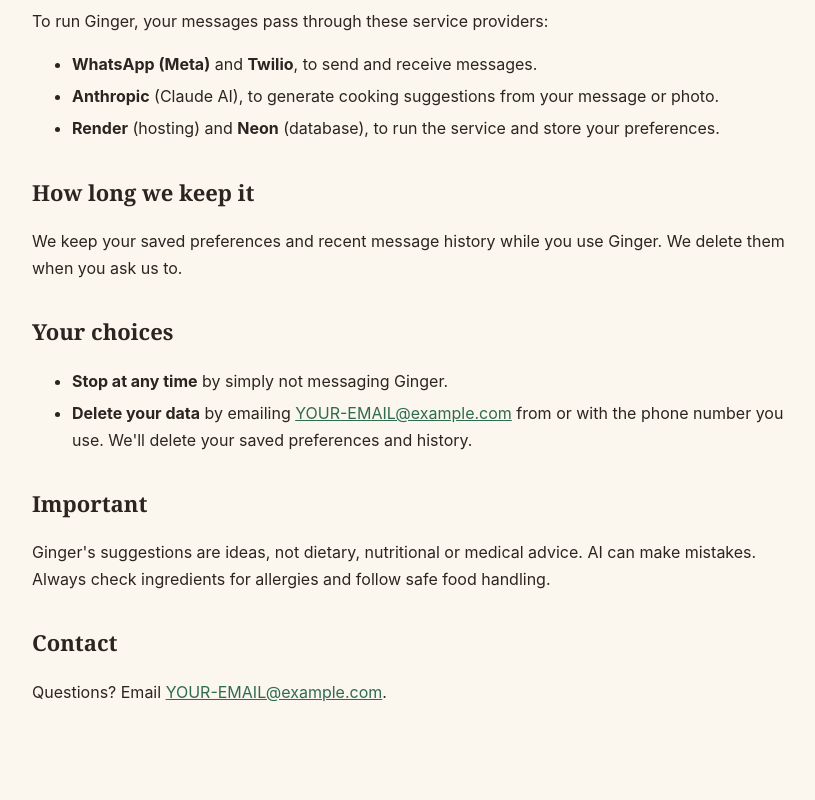
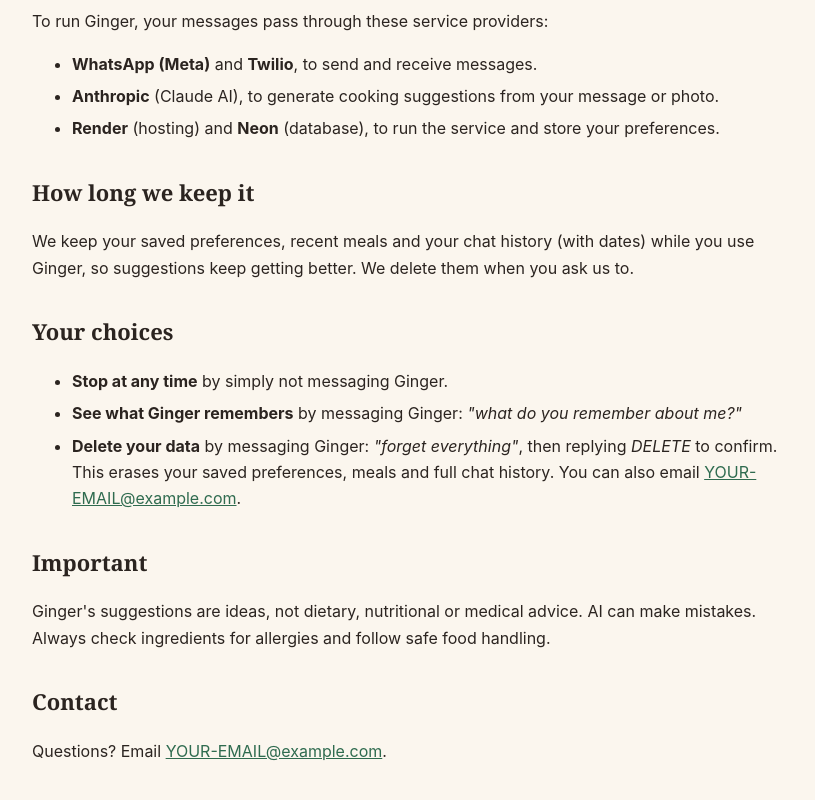
Before and after one commit to pdeepthy/Ginger, a plain HTML site: page privacy.html in a window 1280 px wide. Shown: the part 883-1683 px from the top of the page, without its empty margins (228-1043 px from the left). Drawn offline with Linux system fonts and the light colour scheme.

Commit message:
Add files via upload
“What do you remember about me?”	Ginger lists your cuisines, rules and recent meals.
“Forget everything”	Ginger asks you to reply DELETE to confirm, then erases everything. Any other reply cancels.

```diff
--- a/privacy.html
+++ b/privacy.html
@@ -50,12 +50,13 @@
   </ul>
 
   <h2>How long we keep it</h2>
-  <p>We keep your saved preferences and recent message history while you use Ginger. We delete them when you ask us to.</p>
+  <p>We keep your saved preferences, recent meals and your chat history (with dates) while you use Ginger, so suggestions keep getting better. We delete them when you ask us to.</p>
 
   <h2>Your choices</h2>
   <ul>
     <li><b>Stop at any time</b> by simply not messaging Ginger.</li>
-    <li><b>Delete your data</b> by emailing <a href="mailto:YOUR-EMAIL@example.com">YOUR-EMAIL@example.com</a> from or with the phone number you use. We'll delete your saved preferences and history.</li>
+    <li><b>See what Ginger remembers</b> by messaging Ginger: <i>"what do you remember about me?"</i></li>
+    <li><b>Delete your data</b> by messaging Ginger: <i>"forget everything"</i>, then replying <i>DELETE</i> to confirm. This erases your saved preferences, meals and full chat history. You can also email <a href="mailto:YOUR-EMAIL@example.com">YOUR-EMAIL@example.com</a>.</li>
   </ul>
 
   <h2>Important</h2>
```
